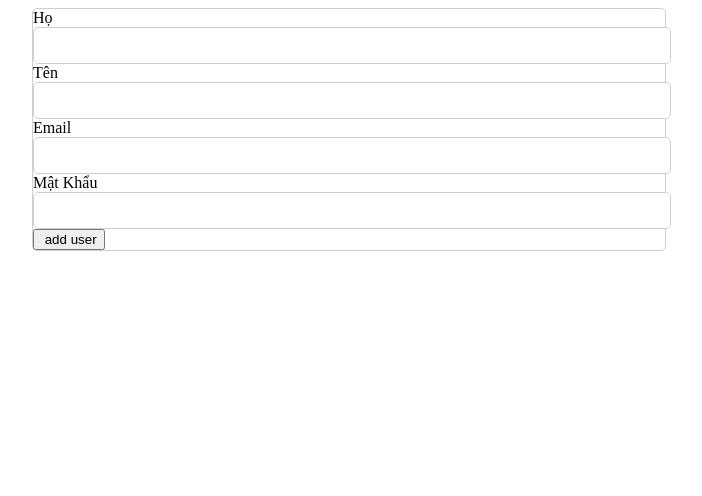
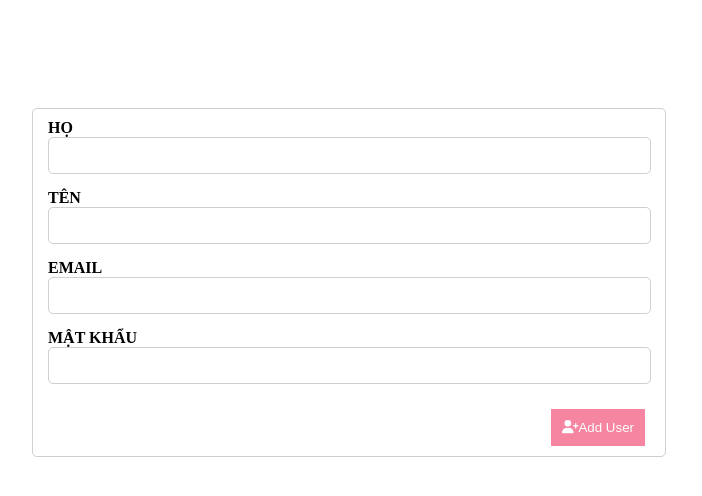
Before and after one commit to trieuhieu2003/BTL_CD, a PHP site: page /user_add.html in a window 1280 px wide. Shown: the top 496 px of the page, without its empty margins (291-993 px from the left). Run offline with PHP 8.4, Linux system fonts and the light colour scheme; some libraries are stand-ins or nearby versions.

Commit message:
day code 19/2

```diff
--- a/user_add.css
+++ b/user_add.css
@@ -5,10 +5,36 @@ form.appForm{
     border: 1px solid #cecfd0;
     border-radius: 5px;
 }
+form::after{
+    content: "";
+    display: block;
+    clear: both;
+}
+form label{
+    font-weight: bold;
+    text-transform: uppercase;
+}
 form input.appFormInput{
-    width: 100%;
+    width: calc(100% - 20px);
     height: 33px;
     border: 1px solid #cecfd0;
     border-radius: 5px;
 
 }
+div.appFormInputContainer{
+margin-bottom: 5px;
+padding-left: 15px;
+padding-top: 10px;
+}
+div#userAddFormContainer{
+    padding-top: 100px;
+
+}
+button.appBtn{
+    background: #f685a1;
+    border: 1px solid #f685a1;
+    color: #fff;
+    padding: 10px;
+    margin: 20px 20px 10px 0px;
+    float: right;
+}
--- a/user_add.html
+++ b/user_add.html
@@ -5,34 +5,39 @@
     <meta charset="UTF-8">
     <meta name="viewport" content="width=device-width, initial-scale=1.0">
     <title>Document</title>
-    <script src="https://kit.fontawesome.com/9748f215ab.js" crossorigin="anonymous"></script>
+    <script src="https://cdnjs.cloudflare.com/ajax/libs/font-awesome/6.7.2/js/all.min.js"
+        integrity="sha512-b+nQTCdtTBIRIbraqNEwsjB6UvL3UEMkXnhzd8awtCYh0Kcsjl9uEgwVFVbhoj3uu1DO1ZMacNvLoyJJiNfcvg=="
+        crossorigin="anonymous" referrerpolicy="no-referrer"></script>
     <link rel="stylesheet" href="user_add.css">
 </head>
 
 <body>
     <div class="dashboard_content_main">
+        <div id="userAddFormContainer">
             <form action="" class="appForm">
-            <div>
+                <div class="appFormInputContainer">
                     <label for="firt_Name">Họ</label>
                     <input type="text" class="appFormInput" id="first_Name" name="first_Name">
                 </div>
-            <div>
+                <div class="appFormInputContainer">
                     <label for="last_Name">Tên</label>
                     <input type="text" class="appFormInput" id="last_Name" name="last_Name">
                 </div>
-            <div>
+                <div class="appFormInputContainer">
                     <label for="email">Email</label>
                     <input type="text" class="appFormInput" id="email" name="email">
                 </div>
-            <div>
+                <div class="appFormInputContainer">
                     <label for="password">Mật Khẩu</label>
                     <input type="password" class="appFormInput" id="password" name="password">
                 </div>
-            <button type="submit"><i class="fa fa_send"></i> add user</button>
+                <button type="submit" class="appBtn"><i class="fa-solid fa-user-plus"></i>Add User</button>
+
 
 
             </form>
         </div>
+    </div>
 </body>
 
 </html>
```
Lines whose indentation alone changed are shown as unchanged.
